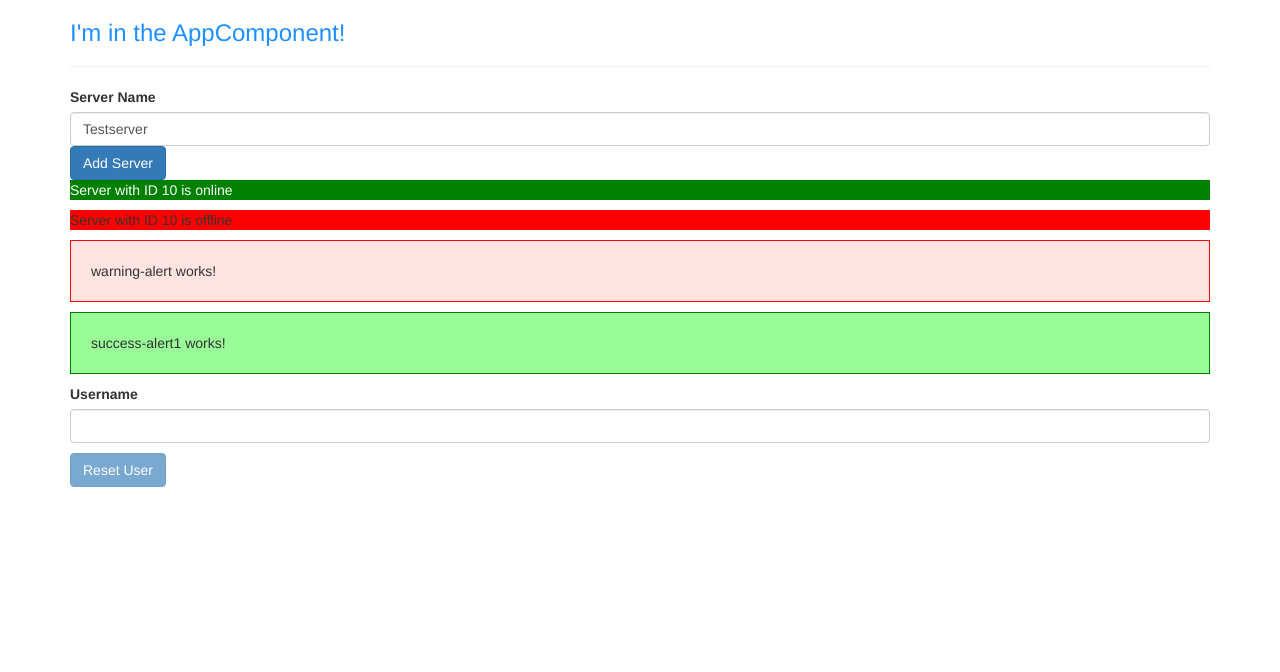
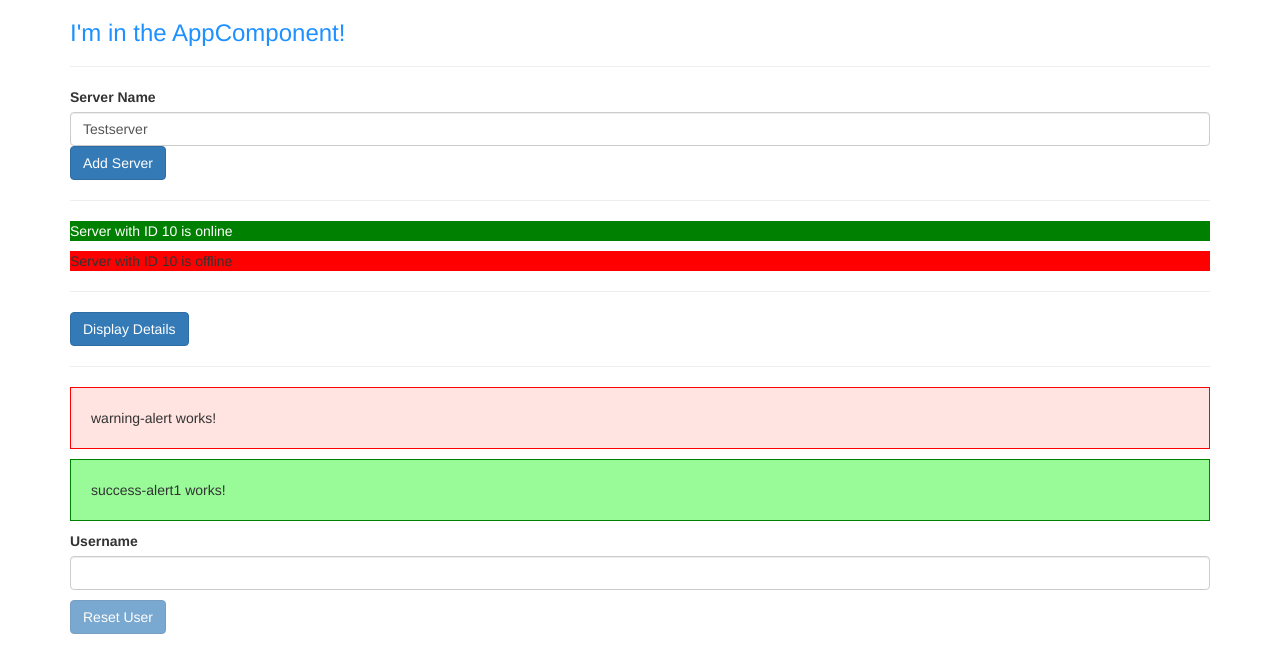
Before and after one commit to LuYeZhan/my-first-angular-app, an Angular app: page / in a window 1280 px wide. Shown: the top 672 px of the page. Built offline with nearby package versions, Linux system fonts and the light colour scheme.

Commit message:
practicing directives, toggling a button, adding a number list, and css dynamic practice with ngClass

```diff
--- a/src/app/app.component.ts
+++ b/src/app/app.component.ts
@@ -3,7 +3,7 @@
 @Component({
   selector: "app-root",
   templateUrl: "./app.component.html",
-  // styleUrls: ['./app.component.css']
+  styleUrls: ["./app.component.css"],
   styles: [
     `
       h3 {
@@ -13,5 +13,5 @@
   ]
 })
 export class AppComponent {
-  username= '';
+  username = "";
 }
--- a/src/app/servers/servers.component.css
+++ b/src/app/servers/servers.component.css
@@ -0,0 +1,3 @@
+.white-text {
+  color: white;
+}
--- a/src/app/servers/servers.component.html
+++ b/src/app/servers/servers.component.html
@@ -9,7 +9,26 @@
 >
   Add Server
 </button>
+<hr />
 <!-- <p [innerText]="allowNewServer"></p> -->
 <!-- <p>{{ serverCreationStatus }}</p> -->
 <p *ngIf="serverCreated">Server was created, server name is {{ serverName }}</p>
 <app-server *ngFor="let server of servers"></app-server>
+
+<hr />
+
+<!-- <button class="btn btn-primary" (click)="showSecret = !showSecret">
+  Display Details
+</button> -->
+<button class="btn btn-primary" (click)="onToggleDetails()">
+  Display Details
+</button>
+<p *ngIf="showSecret">Secret Password = tuna</p>
+<div
+  *ngFor="let logItem of log; let i = index"
+  [ngStyle]="{ backgroundColor: i >= 4 ? 'blue' : 'transparent' }"
+  [ngClass]="{ 'white-text': i >= 4 }"
+>
+  {{ logItem }}
+</div>
+<hr />
--- a/src/app/servers/servers.component.ts
+++ b/src/app/servers/servers.component.ts
@@ -17,6 +17,15 @@
   serverCreated = false;
   servers = ["Testserver", "Testserver 2"];
 
+  showSecret = false;
+  log = [];
+
+  onToggleDetails() {
+    this.showSecret = !this.showSecret;
+    // this.log.push(this.log.length + 1);
+    this.log.push(new Date());
+  }
+
   constructor() {
     setTimeout(() => {
       this.allowNewServer = true;
```
